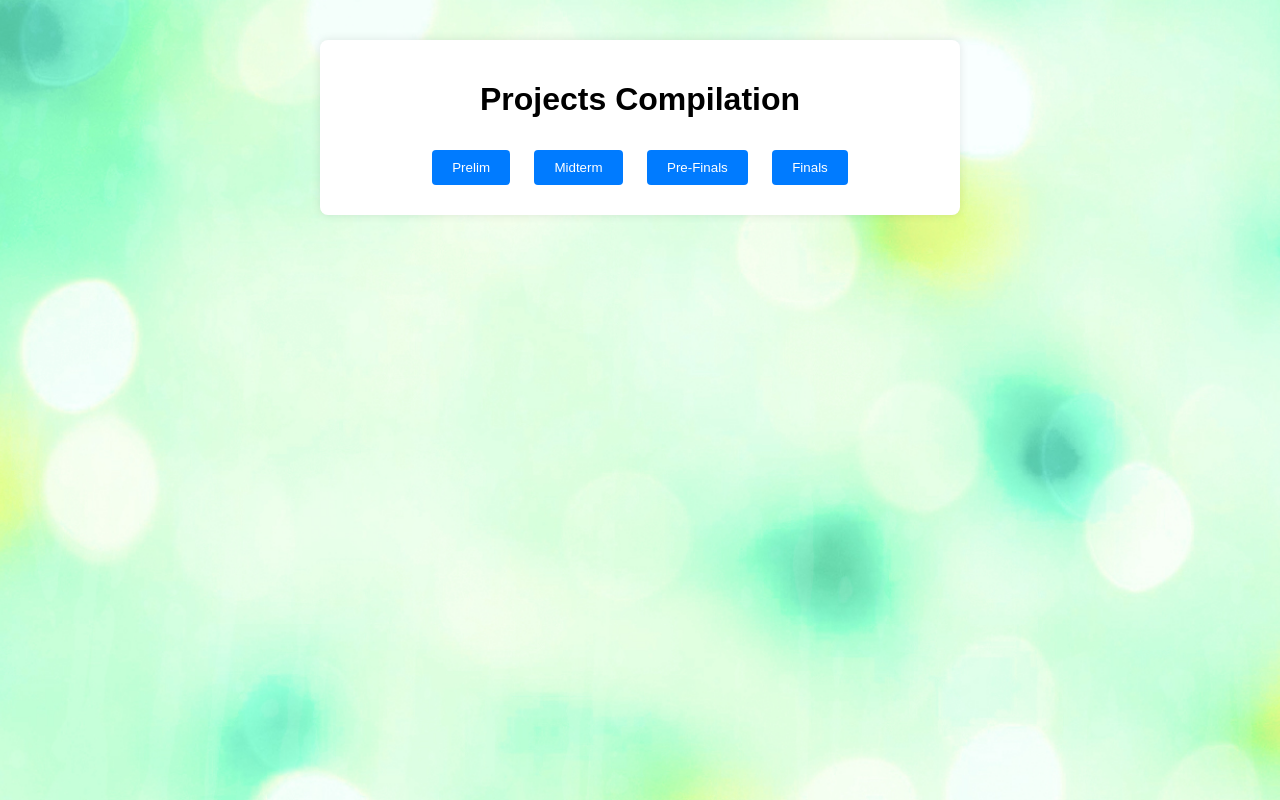
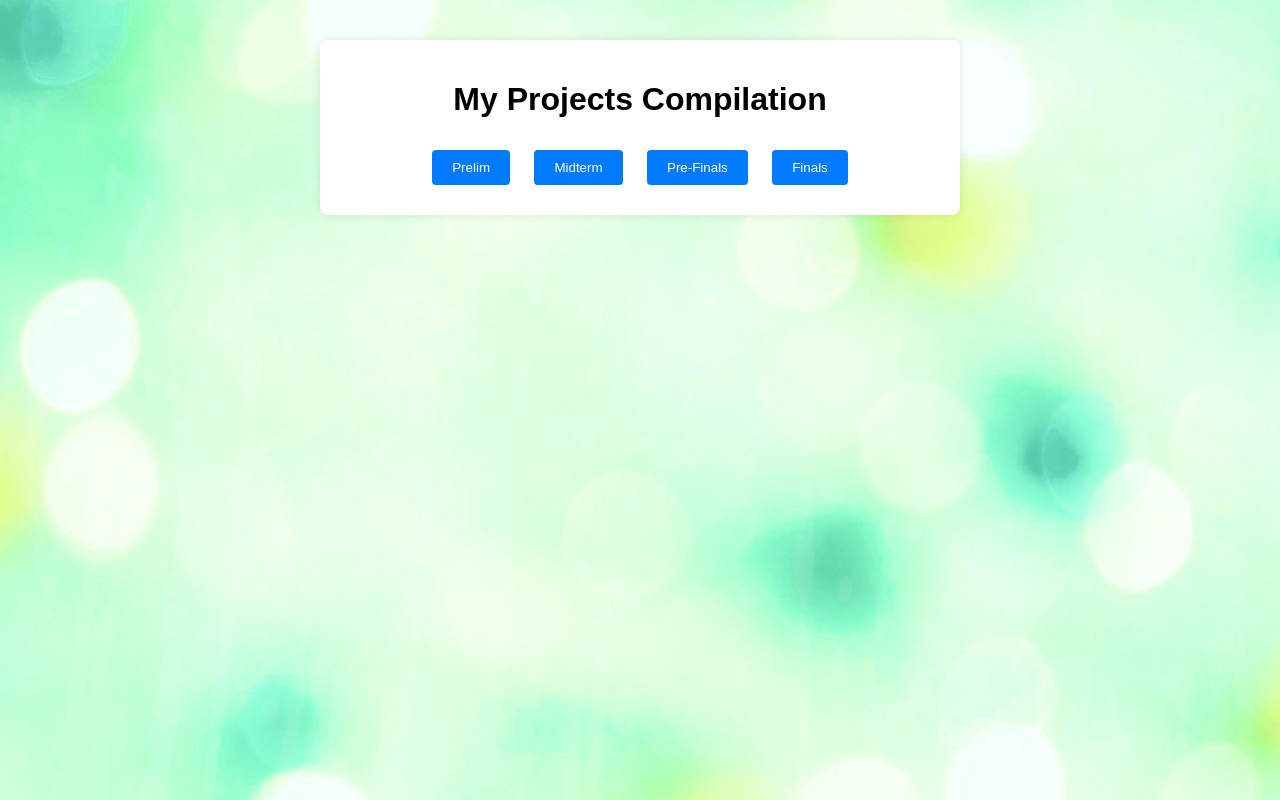
Before and after one commit to Davidcrl/Project_Compilation, a plain HTML site: page index.html in a window 1280 px wide. Drawn offline with Linux system fonts and the light colour scheme; files whose address does not match are found by name.

Commit message:
Update index.html

```diff
--- a/index.html
+++ b/index.html
@@ -9,7 +9,7 @@
 <body>
     <div class="container">
         <div id="header-and-buttons-container">
-            <h1>Projects Compilation</h1>
+            <h1>My Projects Compilation</h1>
             <div class="term-buttons">
 
                 <button class="term-button" onclick="showProjects('prelim')">Prelim</button>
```
